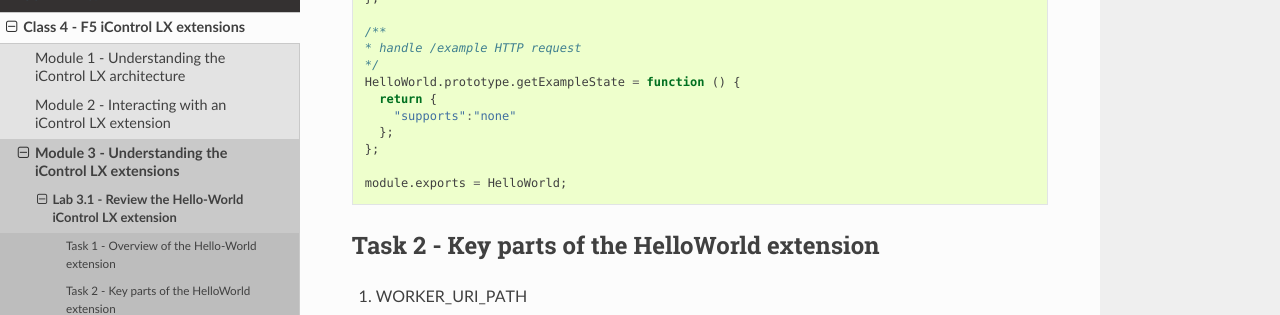
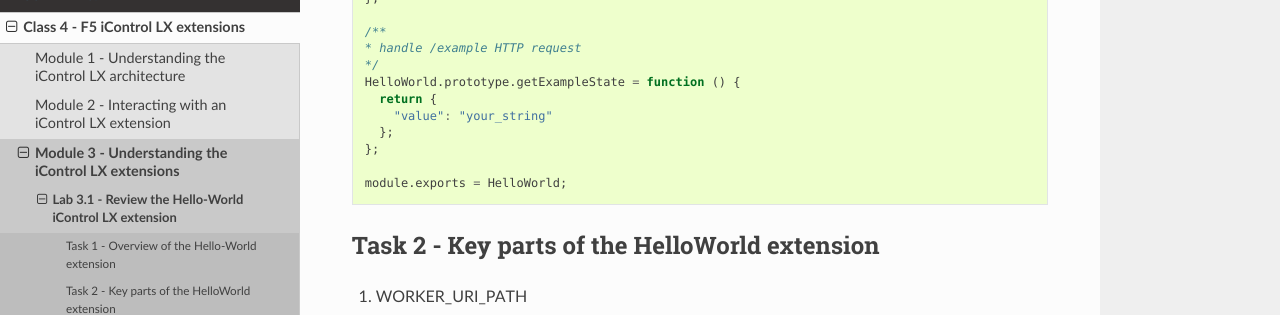
Before and after one commit to nmenant/iControl_LX_Lab, a Sphinx documentation site: the page built from docs/class4/module3/lab1.rst, in a window 1280 px wide and 1400 px high, scrolled down 648 px. Shown: the part 151-466 px from the top of the window. Built offline with Sphinx 7.4.7 and the Read the Docs theme 2.0.0, drawn with Linux system fonts in a browser that asks for light colours; some of the changed text lies outside the part shown.

Commit message:
updated the /example exercise with something consistent with the lab

```diff
--- a/docs/class4/module3/lab1.rst
+++ b/docs/class4/module3/lab1.rst
@@ -38,7 +38,7 @@
     */
     HelloWorld.prototype.getExampleState = function () {
       return {
-        "supports":"none"
+        "value": "your_string"
       };
     };
 
@@ -98,7 +98,7 @@
 
     HelloWorld.prototype.getExampleState = function () {
       return {
-      "supports":"none"
+      "value": "your_string"
       };
     };
 
--- a/docs/class4/module3/lab3.rst
+++ b/docs/class4/module3/lab3.rst
@@ -91,7 +91,7 @@
     */
     HelloWorld.prototype.getExampleState = function () {
       return {
-        "supports":"none"
+        "value": "your_string"
       };
     };
 
```
Also changed, not shown: docs/_static/class4/module4/lab1-image002.png.
